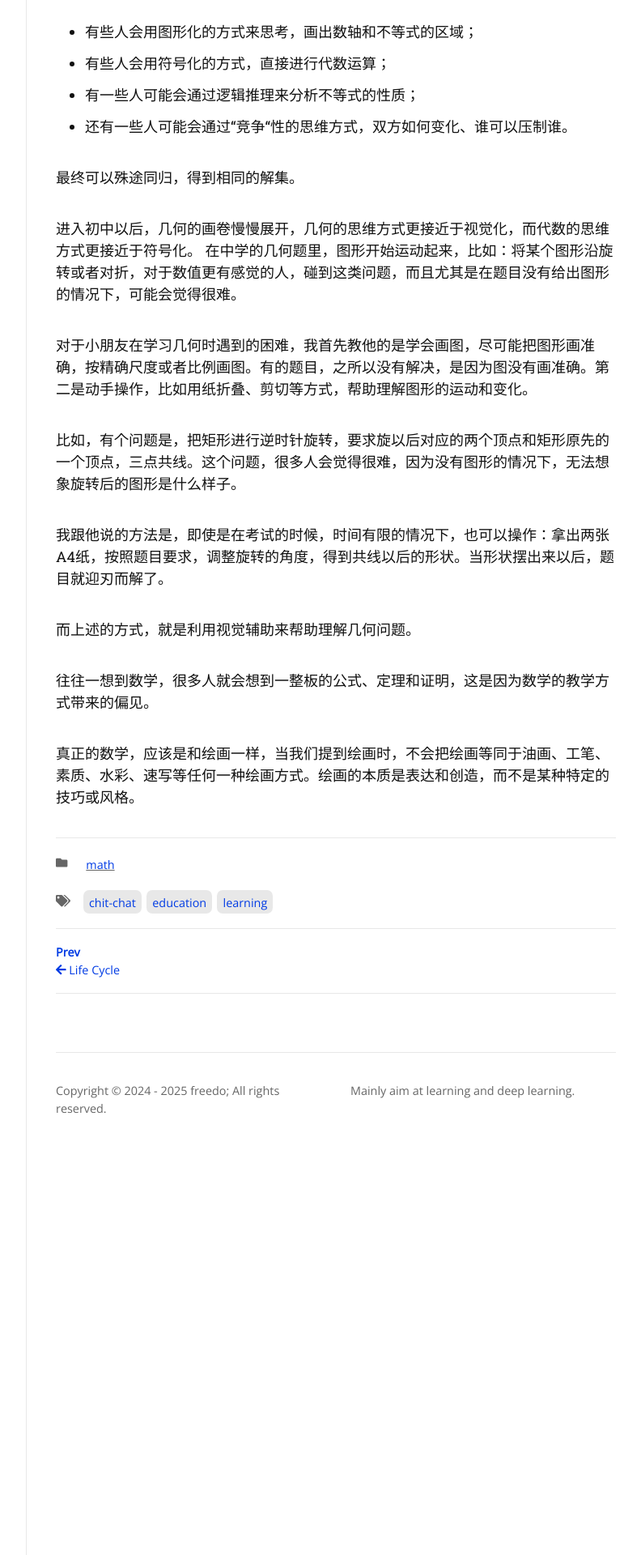
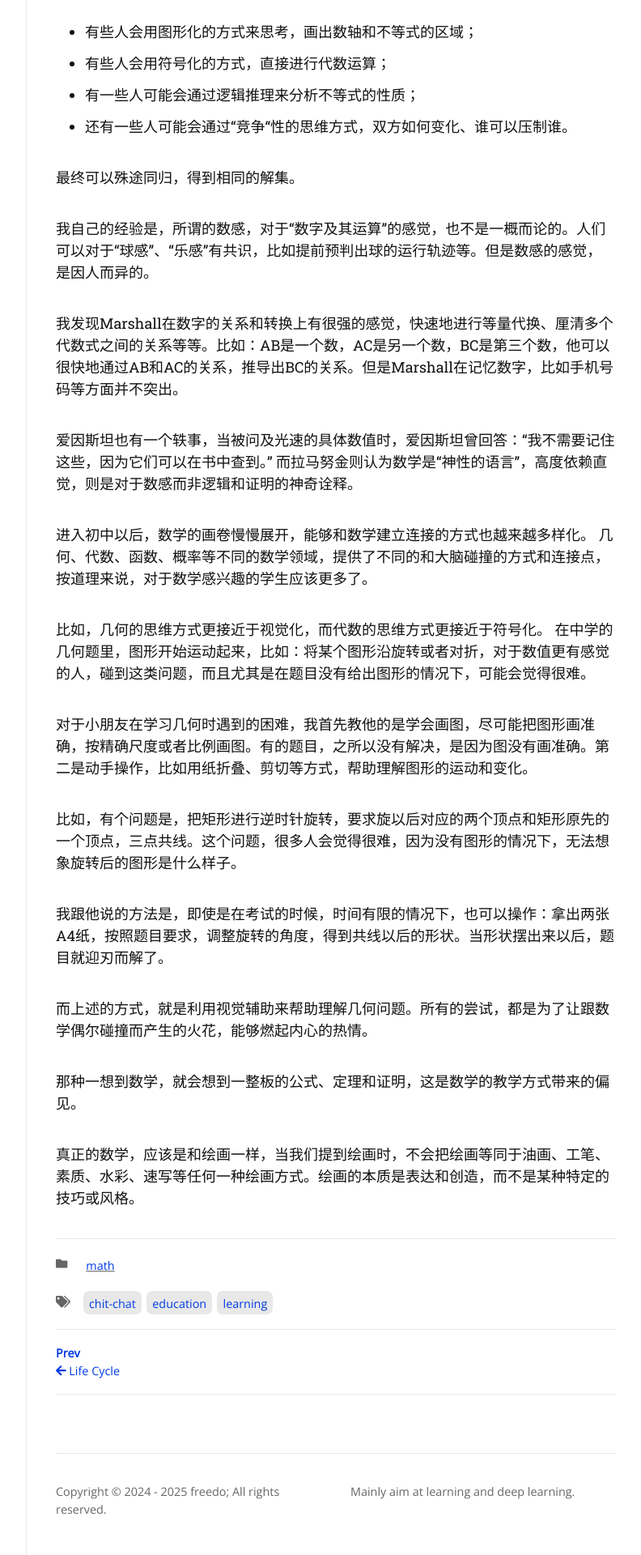
Before and after one commit to hifreedo/yunfuwu, a Jekyll site: the page built from _posts/2025-06-28-connection-to-math.md, in a window 1280 px wide. Shown: the part 1287-3207 px from the top of the page at 81% size, without its empty margins (357-1149 px from the left). Built offline with Jekyll 4.4.1, drawn with Linux system fonts in a browser that asks for light colours; nearby versions of some CDN libraries; some web fonts are replaced.

Commit message:
update math

```diff
--- a/_posts/2025-06-28-connection-to-math.md
+++ b/_posts/2025-06-28-connection-to-math.md
@@ -33,7 +33,17 @@ tags: [chit-chat, education, learning]
 
 最终可以殊途同归，得到相同的解集。
 
-进入初中以后，几何的画卷慢慢展开，几何的思维方式更接近于视觉化，而代数的思维方式更接近于符号化。
+我自己的经验是，所谓的数感，对于“数字及其运算”的感觉，也不是一概而论的。人们可以对于“球感”、“乐感”有共识，比如提前预判出球的运行轨迹等。但是数感的感觉，是因人而异的。
+
+我发现Marshall在数字的关系和转换上有很强的感觉，快速地进行等量代换、厘清多个代数式之间的关系等等。比如：AB是一个数，AC是另一个数，BC是第三个数，他可以很快地通过AB和AC的关系，推导出BC的关系。但是Marshall在记忆数字，比如手机号码等方面并不突出。
+
+爱因斯坦也有一个轶事，当被问及光速的具体数值时，爱因斯坦曾回答：“我不需要记住这些，因为它们可以在书中查到。”
+而拉马努金则认为数学是“神性的语言”，高度依赖直觉，则是对于数感而非逻辑和证明的神奇诠释。
+
+进入初中以后，数学的画卷慢慢展开，能够和数学建立连接的方式也越来越多样化。
+几何、代数、函数、概率等不同的数学领域，提供了不同的和大脑碰撞的方式和连接点，按道理来说，对于数学感兴趣的学生应该更多了。
+
+比如，几何的思维方式更接近于视觉化，而代数的思维方式更接近于符号化。
 在中学的几何题里，图形开始运动起来，比如：将某个图形沿旋转或者对折，对于数值更有感觉的人，碰到这类问题，而且尤其是在题目没有给出图形的情况下，可能会觉得很难。
 
 对于小朋友在学习几何时遇到的困难，我首先教他的是学会画图，尽可能把图形画准确，按精确尺度或者比例画图。有的题目，之所以没有解决，是因为图没有画准确。第二是动手操作，比如用纸折叠、剪切等方式，帮助理解图形的运动和变化。
@@ -42,8 +52,8 @@ tags: [chit-chat, education, learning]
 
 我跟他说的方法是，即使是在考试的时候，时间有限的情况下，也可以操作：拿出两张A4纸，按照题目要求，调整旋转的角度，得到共线以后的形状。当形状摆出来以后，题目就迎刃而解了。
 
-而上述的方式，就是利用视觉辅助来帮助理解几何问题。
+而上述的方式，就是利用视觉辅助来帮助理解几何问题。所有的尝试，都是为了让跟数学偶尔碰撞而产生的火花，能够燃起内心的热情。
 
-往往一想到数学，很多人就会想到一整板的公式、定理和证明，这是因为数学的教学方式带来的偏见。
+那种一想到数学，就会想到一整板的公式、定理和证明，这是数学的教学方式带来的偏见。
 
 真正的数学，应该是和绘画一样，当我们提到绘画时，不会把绘画等同于油画、工笔、素质、水彩、速写等任何一种绘画方式。绘画的本质是表达和创造，而不是某种特定的技巧或风格。
```
